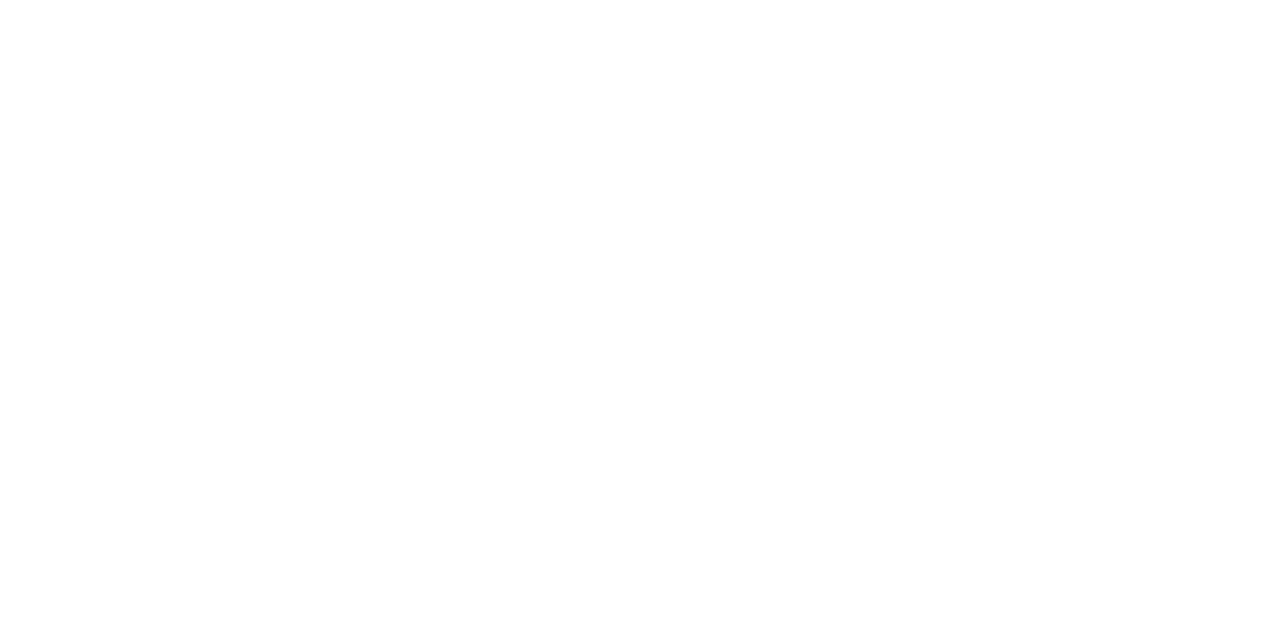
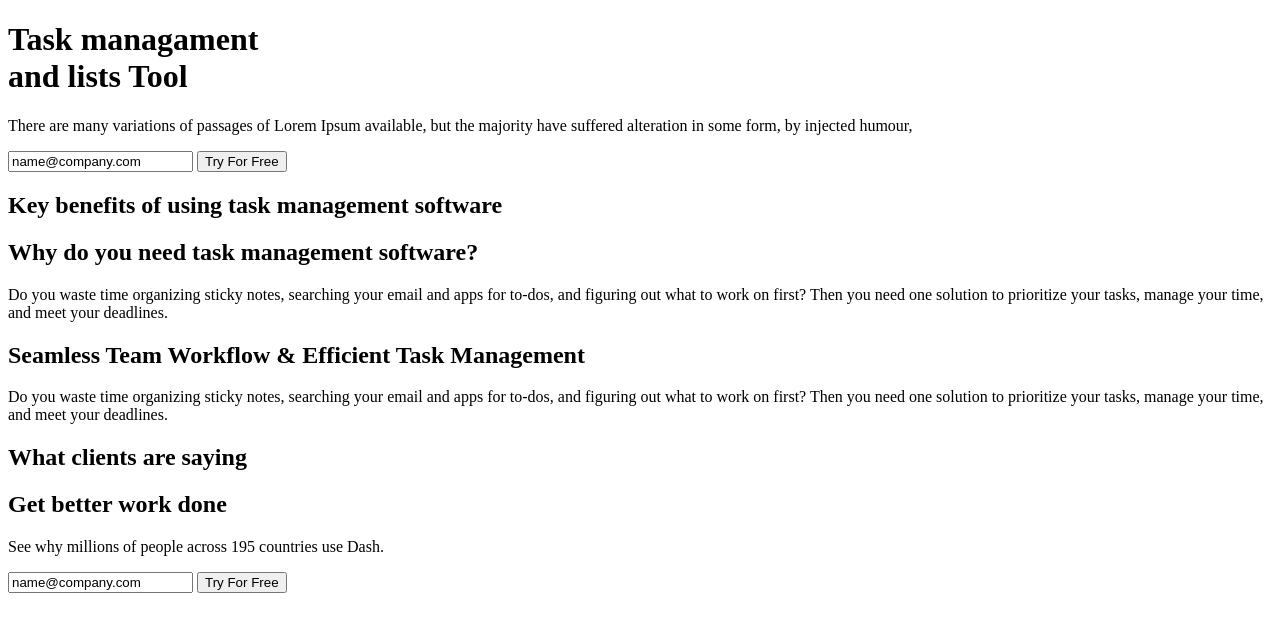
Before and after one commit to Mirko998/Domaci-1, a plain HTML site: page index.html in a window 1280 px wide. Drawn offline with Linux system fonts and the light colour scheme.

Commit message:
html layout

```diff
--- a/index.html
+++ b/index.html
@@ -1,10 +1,77 @@
+<!DOCTYPE html>
 <html lang="en">
 <head>
     <meta charset="UTF-8">
     <meta name="viewport" content="width=device-width, initial-scale=1.0">
-    <title>Document</title>
+    <title>Task Management</title>
 </head>
 <body>
+    <div class="section-1">
+        <div class="task">
+            <h1>
+                Task managament <br> and lists Tool
+            </h1>
+            <p>
+                There are many variations of passages of Lorem Ipsum available,
+                but the majority have suffered alteration in some form, by injected humour,
+            </p>
+            <input type="email" value="name@company.com" required >
+            <input type="submit" value="Try For Free">
+        </div>
+        <div class="box">
 
+        </div>
+        <div class="logo">
+
+        </div>
+    </div>
+    <div class="section-2">
+        <h2>
+            Key benefits of using task management software
+        </h2>
+        <div class="benefits">
+
+        </div>
+    </div>
+    <div class="section-3">
+        <h2>
+            Why do you need
+            task management software?
+        </h2>
+        <p>
+            Do you waste time organizing sticky notes,
+            searching your email and apps for to-dos,
+            and figuring out what to work on first?
+            Then you need one solution to prioritize your tasks,
+            manage your time,
+            and meet your deadlines.
+        </p>
+    </div>
+    <div class="section-4">
+        <h2>
+            Seamless Team Workflow & Efficient Task Management
+        </h2>
+        <p>
+            Do you waste time organizing sticky notes,
+            searching your email and apps for to-dos,
+            and figuring out what to work on first?
+            Then you need one solution to prioritize your tasks,
+            manage your time, and meet your deadlines.
+        </p>
+    </div>
+    <div class="section-5">
+        <h2>
+            What clients are saying
+        </h2>
+        <div class="review">
+
+        </div>
+    </div>
+    <div class="section-6">
+        <h2>Get better work done</h2>
+        <p>See why millions of people across 195 countries use Dash.</p>
+        <input type="email" value="name@company.com" required >
+        <input type="submit" value="Try For Free">
+    </div>
 </body>
 </html>
```
